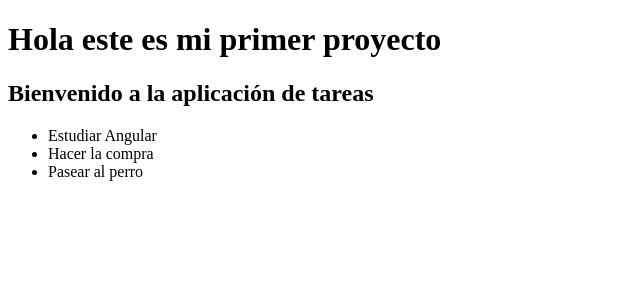
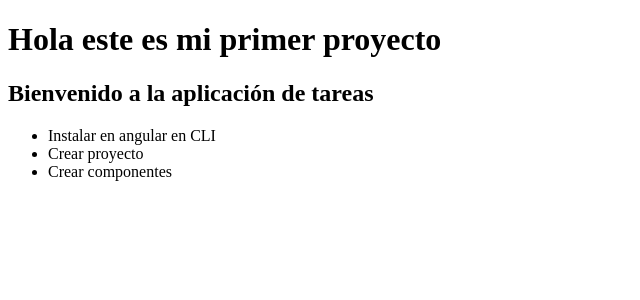
Before and after one commit to raewashere/todoapp, an Angular app: page / in a window 1280 px wide. Shown: the top 300 px of the page, without its empty margins (0-640 px from the left). Built offline with nearby package versions, Linux system fonts and the light colour scheme.

Commit message:
inclusion Route

```diff
--- a/src/app/app.component.html
+++ b/src/app/app.component.html
@@ -2,7 +2,7 @@
 <h2>{{bienvenida}}</h2>
 
 <ul>
-  <li *ngFor="let tarea of lista">
+  <li *ngFor="let tarea of tareas">
     {{tarea}}
   </li>
 </ul>
--- a/src/app/app.component.ts
+++ b/src/app/app.component.ts
@@ -1,20 +1,21 @@
 import { Component } from '@angular/core';
+import { RouterOutlet } from '@angular/router';
 import { CommonModule } from '@angular/common';
-import { RouterOutlet } from '@angular/router';
-
 
 @Component({
   selector: 'app-root',
-  imports: [CommonModule, RouterOutlet],
+  standalone: true,
+  imports : [RouterOutlet, CommonModule],
   templateUrl: './app.component.html',
-  styleUrl: './app.component.css'
+  styleUrl: './app.component.css',
+
 })
 export class AppComponent {
-  title = 'todoapp';
   bienvenida = 'Bienvenido a la aplicación de tareas';
-  lista = [
-      'Estudiar Angular',
-      'Hacer la compra',
-      'Pasear al perro'
+  tareas = [
+    'Instalar en angular en CLI',
+    'Crear proyecto',
+    'Crear componentes',
   ]
+
 }
```
